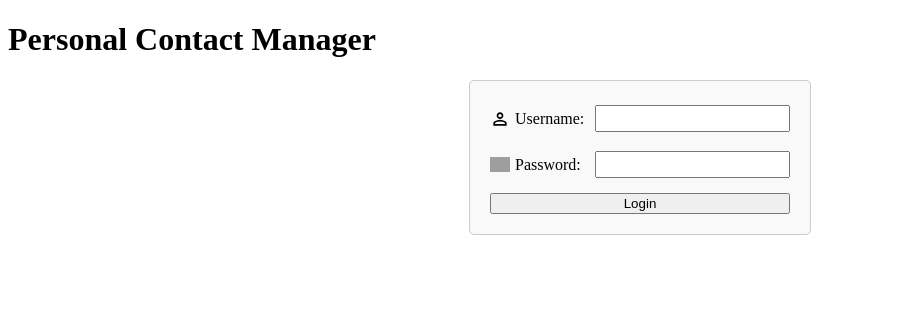
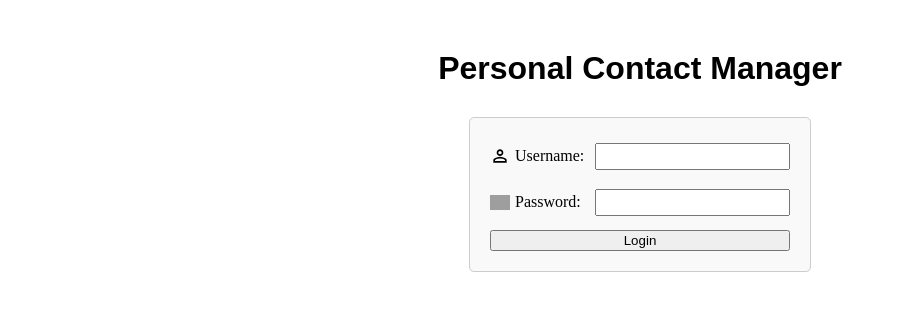
Before and after one commit to jarielys-cg/cop4331-small-project-20, a PHP site: page /html/index.html in a window 1280 px wide. Shown: the top 311 px of the page, without its empty margins (0-897 px from the left). Run offline with PHP 8.4, Linux system fonts and the light colour scheme; grey boxes are pictures that could not be loaded.

Commit message:
Edit website heading style

```diff
--- a/css/signin.css
+++ b/css/signin.css
@@ -1,3 +1,10 @@
+body h1{
+    text-align: center;
+    margin-top: 50px;
+    margin-bottom: 30px;
+    font-family: Arial, sans-serif;
+}
+
 .login-box {
     width: 300px;
     margin: 0 auto;
```
